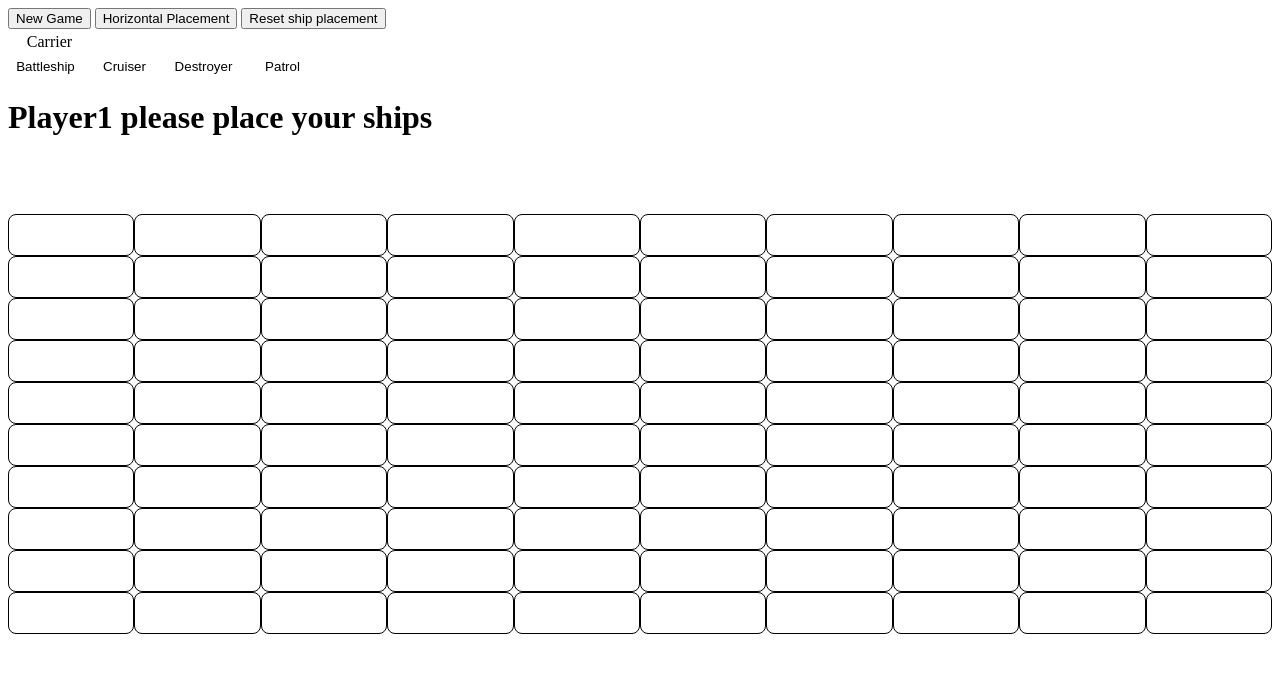
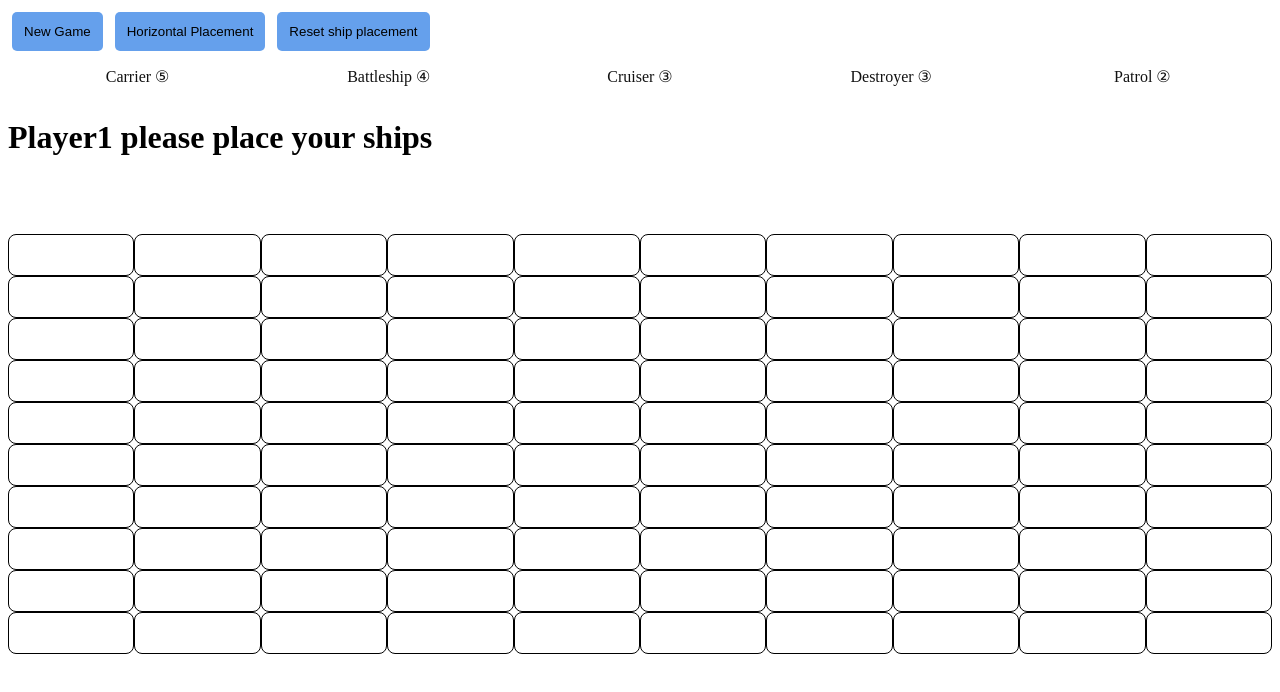
Before and after one commit to coffee-kiwi/javascript-battleships, a website built with webpack: page src/template.html in a window 1280 px wide. Built offline with nearby package versions, Linux system fonts and the light colour scheme.

Commit message:
Feat: Change buttons to div containers. Alter styling of buttons, ships, and sidebard to look nicer.

```diff
--- a/src/styles.css
+++ b/src/styles.css
@@ -25,10 +25,29 @@ body {
     background-color: var(--bg-color);
     color: var(--text-color);
 }
+
+.sidebar button {
+    border: none;
+    border-radius: 5px;
+    padding: 12px;
+    margin: 4px;
+    background-color: #65a0ec;
+}
+
+.draggableShipsContainer {
+    display: grid;
+    grid-template-columns: repeat(auto-fit, minmax(75px, 1fr));
+    gap: 8px;
+    margin: 4px;
+    padding: 4px;
+}
+
 .draggableShipsContainer div {
     display: flex;
     justify-content: center;
     align-items: center;
+    color: #121212;
+    /* flex-wrap: nowrap; */
 }
 
 div #carrier,
@@ -36,7 +55,7 @@ div #battleship,
 div #cruiser,
 div #destroyer,
 div #patrol {
-    width: clamp(75px, 1vw + 1rem, 250px);
+    /* width: clamp(75px, 1vw + 1rem, 250px); */
     background-color: var(--carrier-color);
     height: auto;
     border: none;
--- a/src/template.html
+++ b/src/template.html
@@ -13,12 +13,11 @@
         <button type="button" id="toggleDir" >Horizontal Placement</button>
         <button type="button" id="reset">Reset ship placement</button>
         <div class="draggableShipsContainer">
-        <!-- <img src="../images/carrier.png" alt="5 coloured squares representing the carrier ship" id="carrier" class="draggableShips" draggable="true" height="50px" width="250px"> -->
-        <div id="carrier" class="draggableShips" draggable="true">Carrier</div>
-        <button type="button" id="battleship" class="draggableShips" draggable="true">Battleship</button>
-        <button type="button" id="cruiser" class="draggableShips" draggable="true">Cruiser</button>
-        <button type="button" id="destroyer" class="draggableShips" draggable="true">Destroyer</button>
-        <button type="button" id="patrol" class="draggableShips" draggable="true">Patrol</button>
+          <div id="carrier" class="draggableShips" draggable="true">Carrier ⑤</div>
+          <div id="battleship" class="draggableShips" draggable="true">Battleship ④</div>
+          <div id="cruiser" class="draggableShips" draggable="true">Cruiser ③</div>
+          <div id="destroyer" class="draggableShips" draggable="true">Destroyer ③</div>
+          <div id="patrol" class="draggableShips" draggable="true">Patrol ②</div>
         </div>
 
 
```
